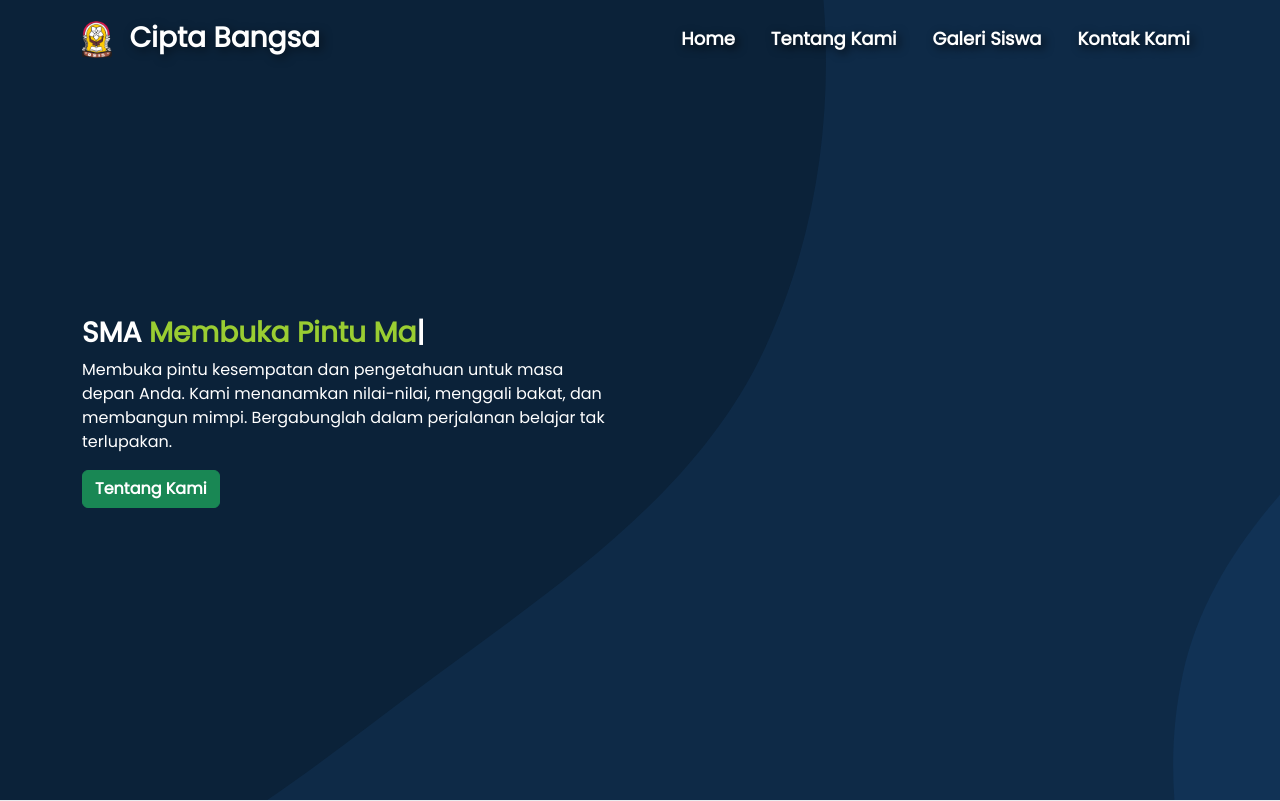
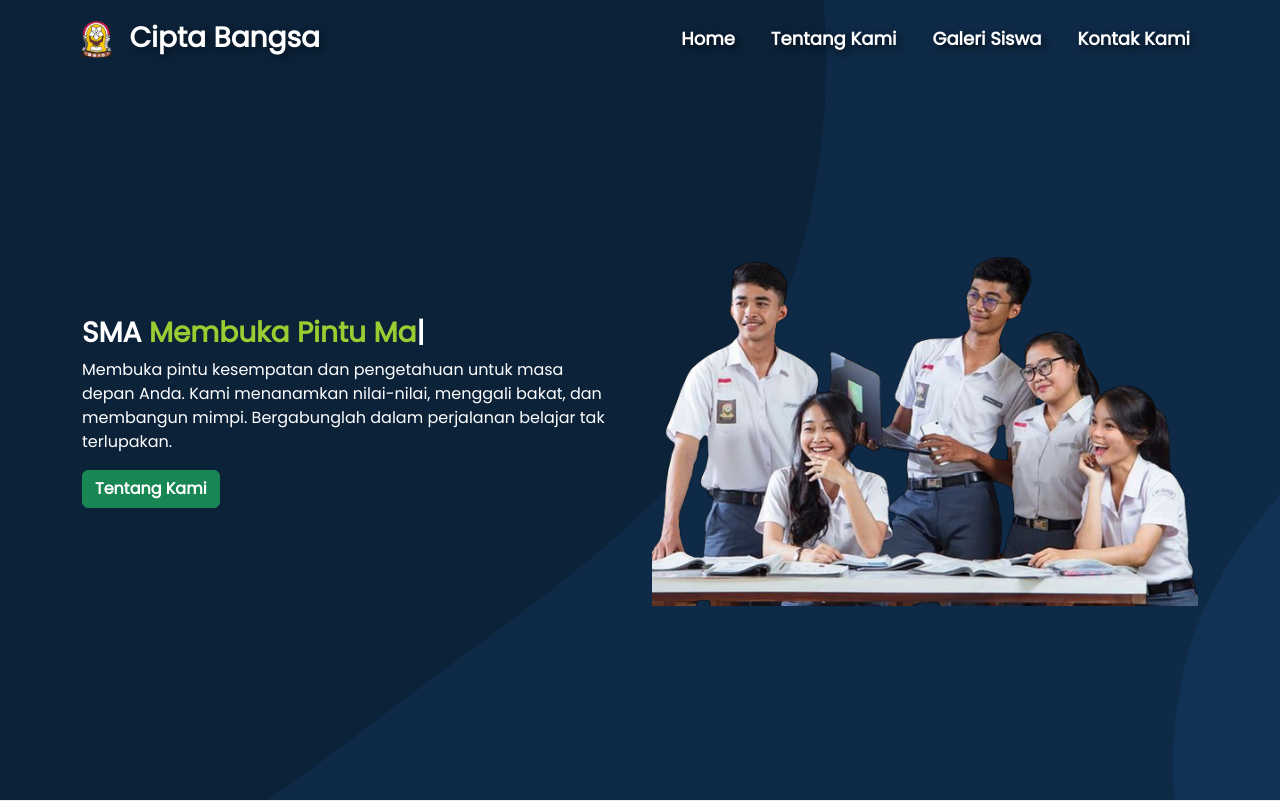
Before and after one commit to FadilFauzan/sma-cipta-bangsa, a PHP site: page /init.php in a window 1280 px wide. Shown: the top 801 px of the page. Run offline with PHP 8.4, Linux system fonts and the light colour scheme; some libraries are stand-ins or nearby versions.

Commit message:
add image to home view

```diff
--- a/app/views/section/home.php
+++ b/app/views/section/home.php
@@ -11,6 +11,9 @@
                 </a>
             </div>
             <div class="col-6">
+                <div data-aos="zoom-in-down" data-aos-duration="1500">
+                    <img src="img/students.png" alt="" class="w-100">
+                </div>
             </div>
         </div>
     </div>
```
